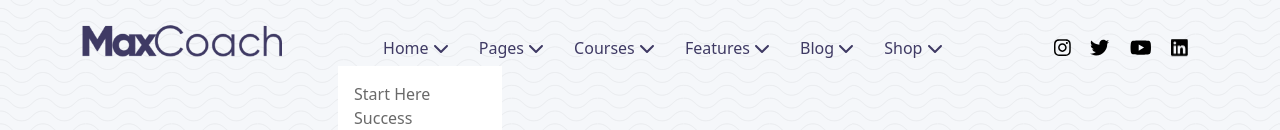
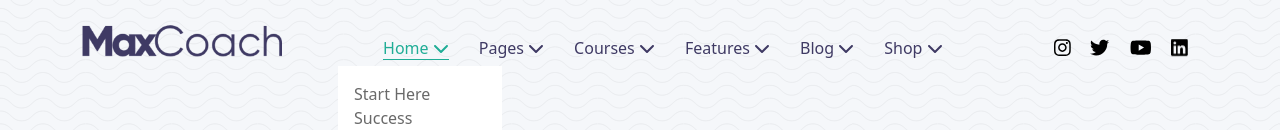
Before and after one commit to Matteo-Nesti/proj-html-vuejs, a Vue app: page / in a window 1280 px wide. Both pictures are taken after a click on the link "Home". Shown: the top 130 px of the page. Built offline with nearby package versions, Linux system fonts and the light colour scheme.

Commit message:
add active class to header menu links

```diff
--- a/src/components/PageHeaderMenu.vue
+++ b/src/components/PageHeaderMenu.vue
@@ -2,13 +2,13 @@
     <div class="d-flex">
         <nav v-for="(item, i) in items">
             <div>
-                <a href="#" @click="showMenu(i)" class="link-title">
+                <a href="#" @click="showMenu(i)" class="link-title" :class="{ 'active': currentIndex === i }">
                     {{ item.title }}
                     <font-awesome-icon :icon="['fas', 'chevron-down']" />
                 </a>
             </div>
 
-            <ul v-show="dropDrownIndex === i">
+            <ul v-show="currentIndex === i">
                 <li v-for="voice in item.voices">
                     <a href="#">{{ voice }}</a>
                 </li>
@@ -21,8 +21,7 @@ export default {
 
     data() {
         return {
-            showDropDown: false,
-            dropDrownIndex: NaN,
+            currentIndex: NaN,
         }
     },
 
@@ -32,11 +31,11 @@ export default {
 
     methods: {
         showMenu(index) {
-            if (this.dropDrownIndex === index) {
-                this.dropDrownIndex = NaN
+            if (this.currentIndex === index) {
+                this.currentIndex = NaN
             }
             else {
-                this.dropDrownIndex = index
+                this.currentIndex = index
             }
         }
     },
@@ -81,4 +80,9 @@ ul {
         text-decoration: none;
     }
 }
+
+.link-title.active {
+    color: $main-color;
+    border-bottom: $main-color solid 1px;
+}
 </style>
```
